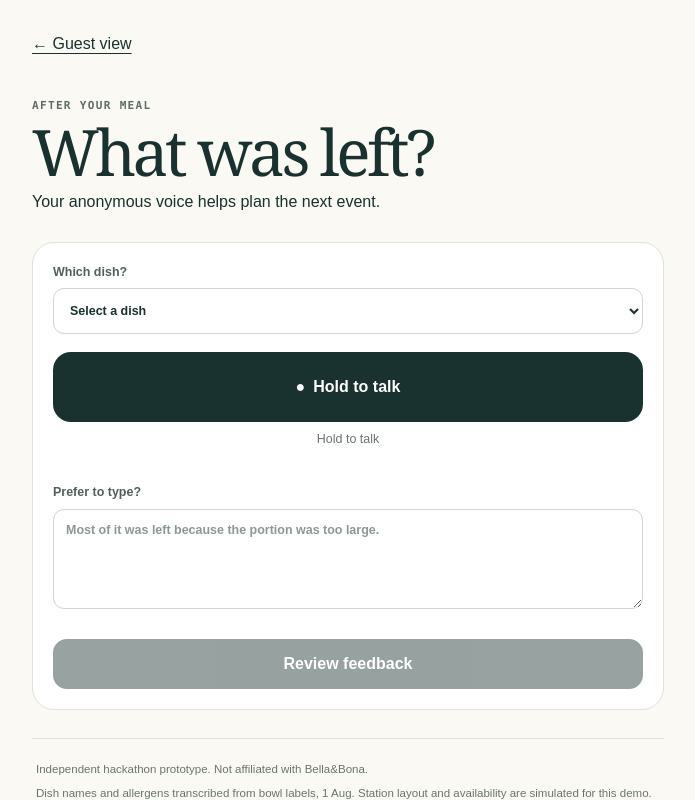
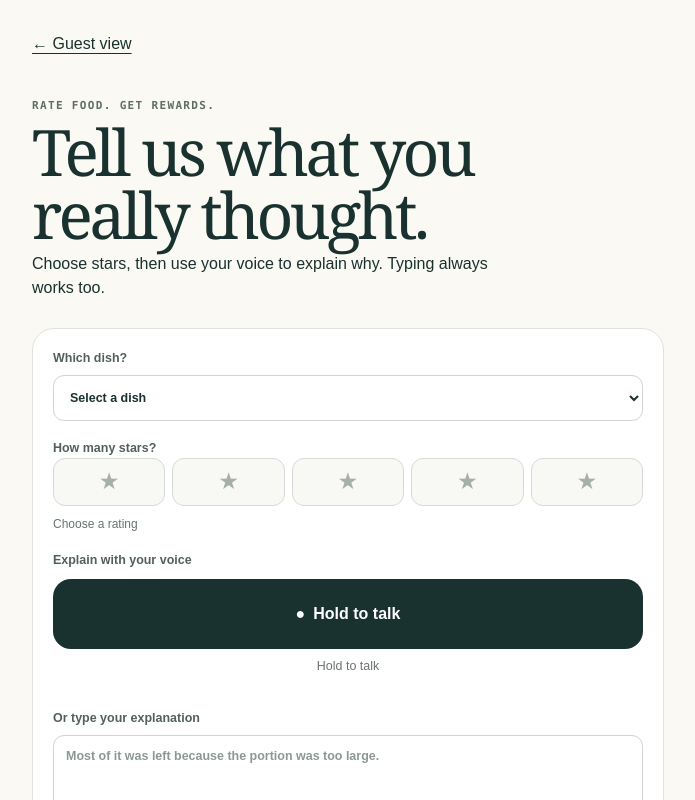
Before and after one commit to kaiser-data/bonaflow, a Next.js app: page /feedback in a window 1280 px wide. Shown: the top 800 px of the page, without its empty margins (292-987 px from the left). Built offline with nearby package versions, Linux system fonts and the light colour scheme; no server answers.

Commit message:
feat: add voice-first ratings and demo voucher

```diff
--- a/src/app/feedback/page.tsx
+++ b/src/app/feedback/page.tsx
@@ -1,27 +1,47 @@
 "use client";
 
 import Link from "next/link";
-import { useState } from "react";
+import { useEffect, useState } from "react";
 import { Disclaimer } from "@/components/disclaimer";
 import { VoiceRecorder } from "@/components/voice-recorder";
-import type { FeedbackExtraction } from "@/domain/types";
+import { loadStoredVoucher, storeVoucher } from "@/domain/rewards";
+import type {
+  DemoVoucher,
+  DishRating,
+  FeedbackExtraction,
+} from "@/domain/types";
 import { useLiveState } from "@/hooks/use-live-state";
+
+const ratings = [1, 2, 3, 4, 5] as const;
 
 export default function FeedbackPage() {
   const { state, loading } = useLiveState();
   const [dishId, setDishId] = useState("");
+  const [rating, setRating] = useState<DishRating | null>(null);
   const [text, setText] = useState("");
   const [extraction, setExtraction] = useState<FeedbackExtraction | null>(null);
   const [summary, setSummary] = useState("");
   const [offline, setOffline] = useState(false);
   const [busy, setBusy] = useState(false);
-  const [complete, setComplete] = useState(false);
+  const [voucher, setVoucher] = useState<DemoVoucher | null>(null);
+  const [storageWarning, setStorageWarning] = useState<string | null>(null);
   const [error, setError] = useState<string | null>(null);
+  const eventId = state?.event.id;
 
-  if (loading && !state) return <main className="app-shell centered-state"><p>Loading dishes…</p></main>;
-  if (!state) return <main className="app-shell centered-state"><p>Feedback is temporarily unavailable.</p></main>;
+  useEffect(() => {
+    if (!eventId) return;
+    setVoucher(loadStoredVoucher(window.localStorage, eventId));
+  }, [eventId]);
+
+  if (loading && !state) {
+    return <main className="app-shell centered-state"><p>Loading dishes…</p></main>;
+  }
+  if (!state) {
+    return <main className="app-shell centered-state"><p>Feedback is temporarily unavailable.</p></main>;
+  }
 
   async function interpret() {
+    if (!rating || text.trim().length < 5) return;
     setBusy(true);
     setError(null);
     try {
@@ -43,27 +63,45 @@ export default function FeedbackPage() {
       setSummary(data.summary);
       setOffline(data.interpretationMode === "offline");
     } catch (failure) {
-      setError(failure instanceof Error ? failure.message : "Feedback could not be understood.");
+      setError(
+        failure instanceof Error
+          ? failure.message
+          : "Feedback could not be understood.",
+      );
     } finally {
       setBusy(false);
     }
   }
 
   async function confirm() {
-    if (!extraction) return;
+    if (!extraction || !rating) return;
     setBusy(true);
     setError(null);
     try {
       const response = await fetch("/api/feedback", {
         method: "POST",
         headers: { "Content-Type": "application/json" },
-        body: JSON.stringify({ extraction, transcript: text }),
+        body: JSON.stringify({ extraction, transcript: text, rating }),
       });
-      const data = (await response.json()) as { error?: string };
-      if (!response.ok) throw new Error(data.error ?? "Feedback could not be saved.");
-      setComplete(true);
+      const data = (await response.json()) as {
+        voucher?: DemoVoucher;
+        error?: string;
+      };
+      if (!response.ok || !data.voucher) {
+        throw new Error(data.error ?? "Feedback could not be saved.");
+      }
+      setVoucher(data.voucher);
+      if (!storeVoucher(window.localStorage, data.voucher)) {
+        setStorageWarning(
+          "Voucher issued, but this browser may not restore it after refresh.",
+        );
+      }
     } catch (failure) {
-      setError(failure instanceof Error ? failure.message : "Feedback could not be saved.");
+      setError(
+        failure instanceof Error
+          ? failure.message
+          : "Feedback could not be saved.",
+      );
     } finally {
       setBusy(false);
     }
@@ -71,32 +109,74 @@ export default function FeedbackPage() {
 
   function retype() {
     setExtraction(null);
-    window.setTimeout(() => document.querySelector<HTMLTextAreaElement>("#feedback-text")?.focus(), 0);
+    window.setTimeout(
+      () => document.querySelector<HTMLTextAreaElement>("#feedback-text")?.focus(),
+      0,
+    );
   }
 
   return (
     <main className="app-shell feedback-page">
       <Link href="/guest" className="back-link">← Guest view</Link>
-      <header className="page-hero"><div><span className="eyebrow">AFTER YOUR MEAL</span><h1>What was left?</h1><p>Your anonymous voice helps plan the next event.</p></div></header>
+      <header className="page-hero">
+        <div>
+          <span className="eyebrow">RATE FOOD. GET REWARDS.</span>
+          <h1>Tell us what you really thought.</h1>
+          <p>Choose stars, then use your voice to explain why. Typing always works too.</p>
+        </div>
+      </header>
 
-      {complete ? (
-        <section className="feedback-thanks"><span aria-hidden="true">✓</span><h2>Thank you.</h2><p>Your feedback will help plan the next event.</p><Link href="/guest" className="primary-button">Back to guest view</Link></section>
+      {voucher ? (
+        <section className="voucher-card" aria-labelledby="voucher-title">
+          <span className="voucher-icon" aria-hidden="true">✓</span>
+          <span className="eyebrow">HACKATHON DEMO REWARD</span>
+          <h2 id="voucher-title">{voucher.title}</h2>
+          <p>Show this demo code at the Terrace:</p>
+          <strong className="voucher-code">{voucher.code}</strong>
+          <p className="voucher-terms">{voucher.terms}</p>
+          {storageWarning && <p className="form-error" role="status">{storageWarning}</p>}
+          <Link href="/guest" className="primary-button">Back to guest view</Link>
+        </section>
       ) : extraction ? (
         <section className="feedback-confirm">
           <span className="eyebrow">WHAT WE UNDERSTOOD</span>
           {offline && <div className="offline-label">offline interpretation</div>}
-          <blockquote>{summary}</blockquote>
+          <blockquote>{rating} stars. {summary}</blockquote>
           {error && <p className="form-error">{error}</p>}
-          <button type="button" className="primary-button full-button" disabled={busy} onClick={() => void confirm()}>{busy ? "Saving…" : "Confirm"}</button>
+          <button type="button" className="primary-button full-button" disabled={busy} onClick={() => void confirm()}>{busy ? "Saving…" : "Confirm and get reward"}</button>
           <button type="button" className="secondary-button full-button" onClick={retype}>Not right, let me retype</button>
         </section>
       ) : (
         <section className="feedback-form">
           <label>Which dish?<select value={dishId} onChange={(event) => setDishId(event.target.value)}><option value="">Select a dish</option>{state.dishes.map((dish) => <option key={dish.id} value={dish.id}>{dish.name}</option>)}</select></label>
-          <VoiceRecorder onTranscript={setText} onFallback={() => undefined} />
-          <label>Prefer to type?<textarea id="feedback-text" value={text} onChange={(event) => setText(event.target.value)} placeholder="Most of it was left because the portion was too large." /></label>
+
+          <fieldset className="rating-field">
+            <legend>How many stars?</legend>
+            <div className="star-row">
+              {ratings.map((value) => (
+                <button
+                  type="button"
+                  className={rating === value ? "star-button is-selected" : "star-button"}
+                  aria-label={`${value} out of 5 stars`}
+                  aria-pressed={rating === value}
+                  key={value}
+                  onClick={() => setRating(value)}
+                >
+                  <span aria-hidden="true">★</span>
+                </button>
+              ))}
+            </div>
+            <p aria-live="polite">{rating ? `${rating} out of 5` : "Choose a rating"}</p>
+          </fieldset>
+
+          <div className="voice-feedback-field">
+            <strong>Explain with your voice</strong>
+            <VoiceRecorder onTranscript={setText} onFallback={() => undefined} />
+          </div>
+          <label>Or type your explanation<textarea id="feedback-text" value={text} onChange={(event) => setText(event.target.value)} placeholder="Most of it was left because the portion was too large." /></label>
+          <p className="privacy-note">Submitted without an account. Please do not include personal information.</p>
           {error && <p className="form-error">{error}</p>}
-          <button type="button" className="primary-button full-button" disabled={busy || !dishId || !text.trim()} onClick={() => void interpret()}>{busy ? "Understanding…" : "Review feedback"}</button>
+          <button type="button" className="primary-button full-button" disabled={busy || !dishId || !rating || text.trim().length < 5} onClick={() => void interpret()}>{busy ? "Understanding…" : "Review feedback"}</button>
         </section>
       )}
       <Disclaimer />
--- a/src/app/globals.css
+++ b/src/app/globals.css
@@ -1056,10 +1056,38 @@ textarea {
   font-family: ui-monospace, SFMono-Regular, Menlo, monospace;
 }
 
+.feedback-kpis {
+  display: grid;
+  grid-template-columns: repeat(3, minmax(0, 1fr));
+  gap: 8px;
+  margin: 14px 0 20px;
+}
+
+.feedback-kpis div {
+  display: flex;
+  min-height: 76px;
+  flex-direction: column;
+  justify-content: center;
+  gap: 3px;
+  padding: 10px;
+  border-radius: 13px;
+  background: #eef3ed;
+}
+
+.feedback-kpis strong {
+  font-family: ui-monospace, SFMono-Regular, Menlo, monospace;
+  font-size: 1.35rem;
+}
+
+.feedback-kpis span {
+  color: #61706b;
+  font-size: 0.65rem;
+  line-height: 1.25;
+}
+
 .summary-grid {
   display: grid;
-  grid-template-columns: 1fr 1fr;
-  gap: 20px;
+  gap: 18px;
 }
 
 .summary-grid h3 {
@@ -1163,6 +1191,64 @@ textarea {
   font-weight: 700;
 }
 
+.rating-field {
+  display: grid;
+  gap: 9px;
+  padding: 0;
+  border: 0;
+}
+
+.rating-field legend,
+.voice-feedback-field > strong {
+  color: #52605c;
+  font-size: 0.78rem;
+  font-weight: 700;
+}
+
+.rating-field p,
+.privacy-note {
+  margin: 0;
+  color: #69746f;
+  font-size: 0.75rem;
+}
+
+.star-row {
+  display: grid;
+  grid-template-columns: repeat(5, minmax(44px, 1fr));
+  gap: 7px;
+}
+
+.star-button {
+  min-width: 44px;
+  min-height: 48px;
+  border: 1px solid #d5dbd6;
+  border-radius: 12px;
+  background: #f8f8f5;
+  color: #a6afa9;
+  font-size: 1.45rem;
+}
+
+.star-button.is-selected {
+  border-color: #19312f;
+  background: #19312f;
+  color: #f6ce59;
+  box-shadow: 0 0 0 2px #fff, 0 0 0 4px #19312f;
+}
+
+.star-button:focus-visible {
+  outline: 3px solid #f08a4b;
+  outline-offset: 2px;
+}
+
+.voice-feedback-field {
+  display: grid;
+  gap: 9px;
+}
+
+.privacy-note {
+  line-height: 1.45;
+}
+
 .feedback-confirm blockquote {
   margin: 20px 0;
   font-family: Georgia, "Times New Roman", serif;
@@ -1207,6 +1293,69 @@ textarea {
   margin-top: 12px;
 }
 
+.voucher-card {
+  display: grid;
+  justify-items: center;
+  gap: 12px;
+  padding: 34px 22px;
+  border: 1px solid #d9dfd9;
+  border-radius: 24px;
+  background: linear-gradient(155deg, #fff 0%, #eef3ed 100%);
+  text-align: center;
+  box-shadow: 0 18px 42px rgb(25 49 47 / 10%);
+}
+
+.voucher-icon {
+  display: grid;
+  width: 54px;
+  height: 54px;
+  place-items: center;
+  border-radius: 50%;
+  background: #19312f;
+  color: #fff;
+  font-size: 1.5rem;
+}
+
+.voucher-card h2,
+.voucher-card p {
+  margin: 0;
+}
+
+.voucher-card h2 {
+  font-family: Georgia, "Times New Roman", serif;
+  font-size: 2rem;
+  font-weight: 500;
+}
+
+.voucher-code {
+  width: 100%;
+  padding: 15px;
+  border: 1px dashed #75827d;
+  border-radius: 13px;
+  background: #fff;
+  font-family: ui-monospace, SFMono-Regular, Menlo, monospace;
+  font-size: 1.2rem;
+  letter-spacing: 0.08em;
+}
+
+.voucher-terms {
+  color: #69746f;
+  font-size: 0.75rem;
+}
+
+.voucher-card .primary-button {
+  display: grid;
+  min-width: 190px;
+  place-items: center;
+  margin-top: 8px;
+}
+
+@media (min-width: 560px) {
+  .summary-grid {
+    grid-template-columns: repeat(3, minmax(0, 1fr));
+  }
+}
+
 button,
 a,
 input,
```
